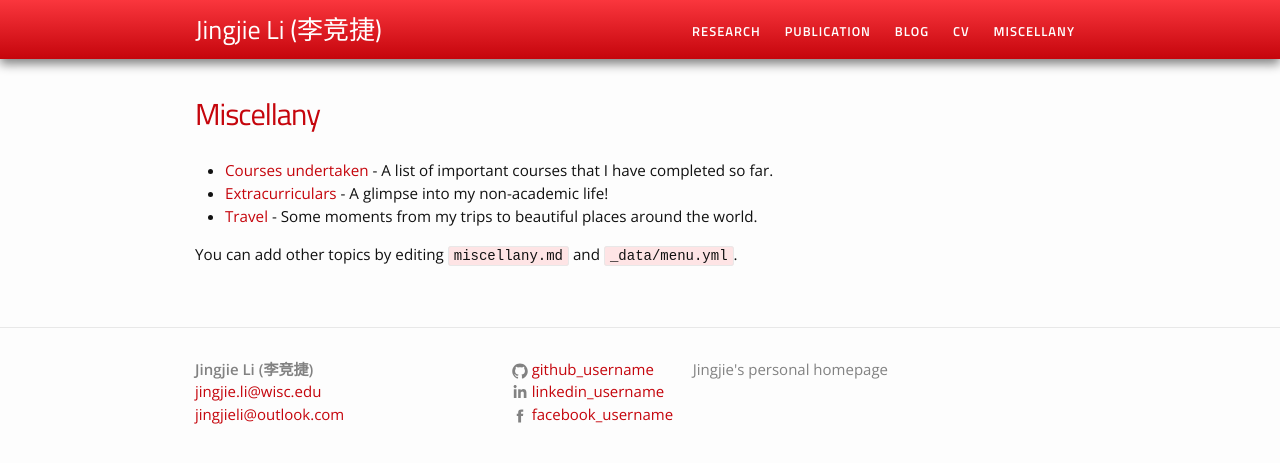
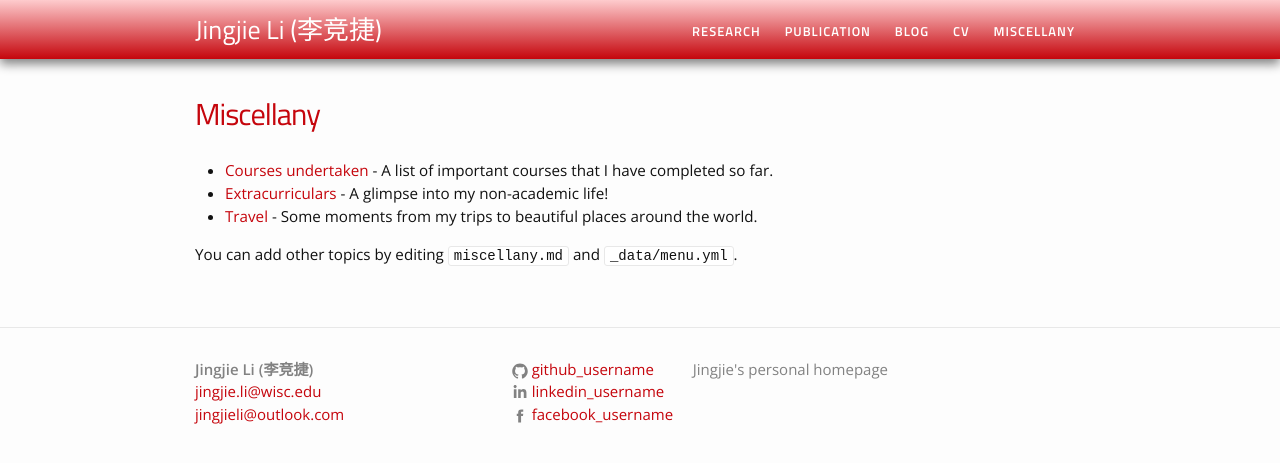
Before and after one commit to jingjieli95/jingjieli95.github.io, a Jekyll site: the page built from miscellany.md, in a window 1280 px wide. Shown: the top 463 px of the page. Built offline with Jekyll 4.4.1, drawn with Linux system fonts in a browser that asks for light colours.

Commit message:
Update main.scss

```diff
--- a/css/main.scss
+++ b/css/main.scss
@@ -15,7 +15,7 @@ $background-color: #fdfdfd;
 $brand-color:      #C5050C; //#0077CC;
 
 $blue-color-dark: #C5050C; //darken(#C5050C, 10%);
-$blue-color-light: lighten(#C5050C, 20%);//#4B93DB;
+$blue-color-light: lighten(#C5050C, 50%);//#4B93DB;
 
 $grey-color:       #828282;
 $grey-color-light: lighten($grey-color, 40%);
```
